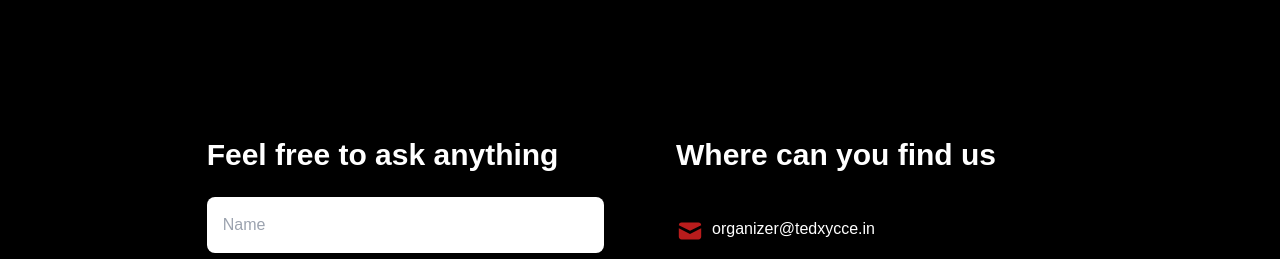
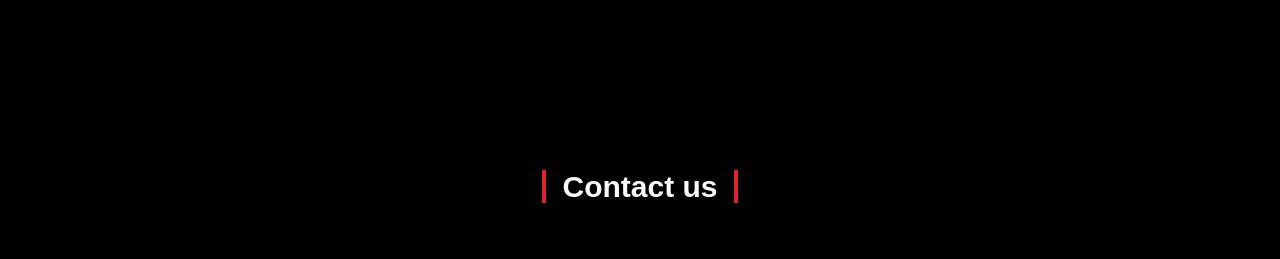
Before and after one commit to TEDxYCCE/tedxycce2022, a Next.js app: page / in a window 1280 px wide. Shown: the part 2300-2559 px from the top of the page. Built offline with nearby package versions, Linux system fonts and the light colour scheme; a small style sheet from the web is missing.

Commit message:
add contact us section heading, +  link section on contact nav btn

```diff
--- a/components/contactUs.tsx
+++ b/components/contactUs.tsx
@@ -1,6 +1,12 @@
 const ContactUs = () => {
   return (
-    <div className="container flex flex-col items-center lg:items-start justify-center gap-12 px-8 mx-auto text-white lg:flex-row lg:px-2">
+    <section id="contact">
+      <h2 className="w-full mt-8 mb-32 text-3xl font-bold text-center text-gray-50">
+        <span className="px-4 border-l-4 border-r-4 border-red-600">
+          Contact us
+        </span>
+      </h2>
+      <div className="container flex flex-col items-center justify-center gap-12 px-8 mx-auto text-white lg:items-start lg:flex-row lg:px-2">
         <div className="w-full px-3 sm:w-2/3 lg:w-1/3">
           <h3 className="mb-6 text-3xl font-semibold">
             {" "}
@@ -52,7 +58,7 @@
             className="flex flex-row gap-2 py-2"
           >
             <svg
-            className="h-7 w-7 text-red-700"
+              className="text-red-700 h-7 w-7"
               xmlns="http://www.w3.org/2000/svg"
               viewBox="0 0 20 20"
               fill="currentColor"
@@ -71,7 +77,7 @@
             {" "}
             <svg
               xmlns="http://www.w3.org/2000/svg"
-            className="h-7 w-7 text-red-700"
+              className="text-red-700 h-7 w-7"
               fill="currentColor"
               viewBox="0 0 24 24"
               stroke="none"
@@ -96,7 +102,7 @@
               fill="currentColor"
               viewBox="0 0 24 24"
               stroke="none"
-            className="h-7 w-7 text-red-700"
+              className="text-red-700 h-7 w-7"
             >
               <path
                 strokeLinecap="round"
@@ -115,7 +121,7 @@
           >
             <svg
               xmlns="http://www.w3.org/2000/svg"
-            className="h-7 w-7 text-red-700"
+              className="text-red-700 h-7 w-7"
               viewBox="0 0 20 20"
               fill="currentColor"
             >
@@ -138,6 +144,7 @@
           ></iframe>
         </div>
       </div>
+    </section>
   );
 };
 
--- a/components/header.tsx
+++ b/components/header.tsx
@@ -4,8 +4,8 @@
 
 const Header = () => {
   return (
-    <header className="bg-black sticky top-0 z-10 text-red-600">
-      <div className="container mx-auto w-full flex flex-col lg:flex-row items-center justify-between p-4">
+    <header className="sticky top-0 z-10 text-red-600 bg-black">
+      <div className="container flex flex-col items-center justify-between w-full p-4 mx-auto lg:flex-row">
         <Link href="/">
           <a className="w-56">
             <Image
@@ -33,7 +33,7 @@
               <Link href="/sponsors">SPONSORS</Link>
             </li>
             <li>
-              <Link href="/contact">CONTACT US</Link>
+              <Link href="/#contact">CONTACT US</Link>
             </li>
           </ul>
         </nav>
```
Lines whose indentation alone changed are shown as unchanged.
